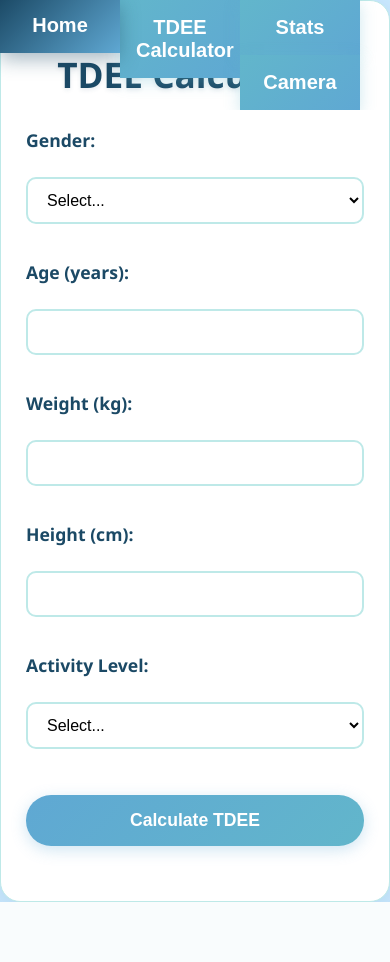
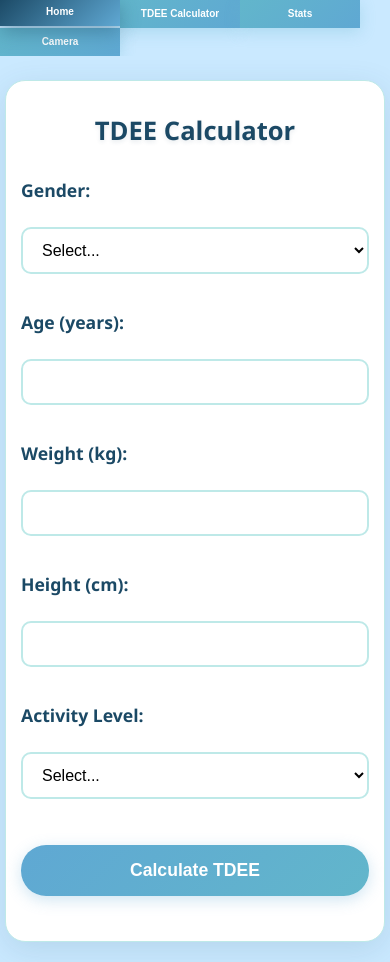
Before and after one commit to PengwuinReal/Calorie-Counter, a Flask app: page /TDEE-Calculator in a window 390 px wide. Before the commit the page ends 902 px from the top, so only its background shows below. Run offline with Flask 3, Linux system fonts and the light colour scheme.

Commit message:
fixed mobile CSS up

```diff
--- a/static/style.css
+++ b/static/style.css
@@ -2,10 +2,13 @@
 .tabs {
     width: 100%;
     overflow: hidden;
-    offset-position: -100px;
     position: fixed;
+    top: 0;
+    left: 0;
     user-select: none;
     z-index: 10;
+    margin: 0;
+    padding: 0;
 }
 :root {
     --color-light: #BEE9E8;
@@ -21,29 +24,33 @@ body {
     font-family: 'Segoe UI', Arial, sans-serif;
     margin: 0;
     padding: 0;
+    padding-top: 0;
 }
 .tabs button {
     float: left;
     width: 25%;
-    padding: 16px 16px;
-    font-size: 20px;
+    padding: 16px 8px;
+    font-size: 18px;
     background-color: var(--color-light);
     border: none;
     cursor: pointer;
     transition: background-color 0.3s ease;
     border-radius: 0%;
+    text-align: center;
+    white-space: nowrap;
+    overflow: hidden;
+    text-overflow: ellipsis;
 }
 header {
     background: var(--color-primary);
     color: #fff;
-    padding: 1.5rem 2rem;
     text-align: center;
     letter-spacing: 2px;
 }
 
 main {
     max-width: 600px;
-    margin: 2rem auto;
+    margin: 80px auto 2rem;
     background: var(--color-light);
     border-radius: 12px;
     box-shadow: 0 4px 16px rgba(27, 73, 101, 0.08);
@@ -335,7 +352,7 @@ button:disabled:hover {
 /* TDEE Calculator Styles */
 .container {
     max-width: 700px;
-    margin: auto;
+    margin: 100px auto 20px;
     padding: 25px;
     background: white;
     border-radius: 20px;
@@ -614,6 +631,43 @@ button:disabled:hover {
     .classification-error h4 {
         font-size: 1.2em;
     }
+
+    .tabs button {
+        width: 25%;
+        font-size: 14px;
+        padding: 12px 8px;
+        text-align: center;
+        white-space: nowrap;
+        overflow: hidden;
+        text-overflow: ellipsis;
+    }
+
+    .container {
+        margin: 80px 10px 20px;
+        padding: 20px;
+    }
+
+    .container h1 {
+        font-size: 1.8rem;
+    }
+
+    .macro-header {
+        flex-direction: column;
+        align-items: flex-start;
+        gap: 5px;
+    }
+
+    .macro-amount {
+        font-size: 1rem;
+    }
+
+    .tdee-result h3 {
+        font-size: 1.5rem;
+    }
+
+    .recommendations li {
+        font-size: 0.9rem;
+    }
 }
 
 @media (max-width: 480px) {
@@ -649,6 +703,37 @@ button:disabled:hover {
     .loading::before {
         font-size: 1.3em;
         margin-bottom: 8px;
+    }
+
+    .tabs button {
+        font-size: 12px;
+        padding: 10px 4px;
+    }
+
+    .container {
+        margin: 80px 5px 20px;
+        padding: 15px;
+    }
+
+    .container h1 {
+        font-size: 1.6rem;
+    }
+
+    .macros-section,
+    .recommendations {
+        padding: 15px;
+    }
+
+    .macro-item {
+        padding: 12px;
+    }
+}
+
+@media (max-width: 400px) {
+    .tabs button {
+        font-size: 10px;
+        padding: 8px 2px;
+        line-height: 1.2;
     }
 }
 
```
Also changed, not shown: other parts of static/style.css (+35 -7 lines).
